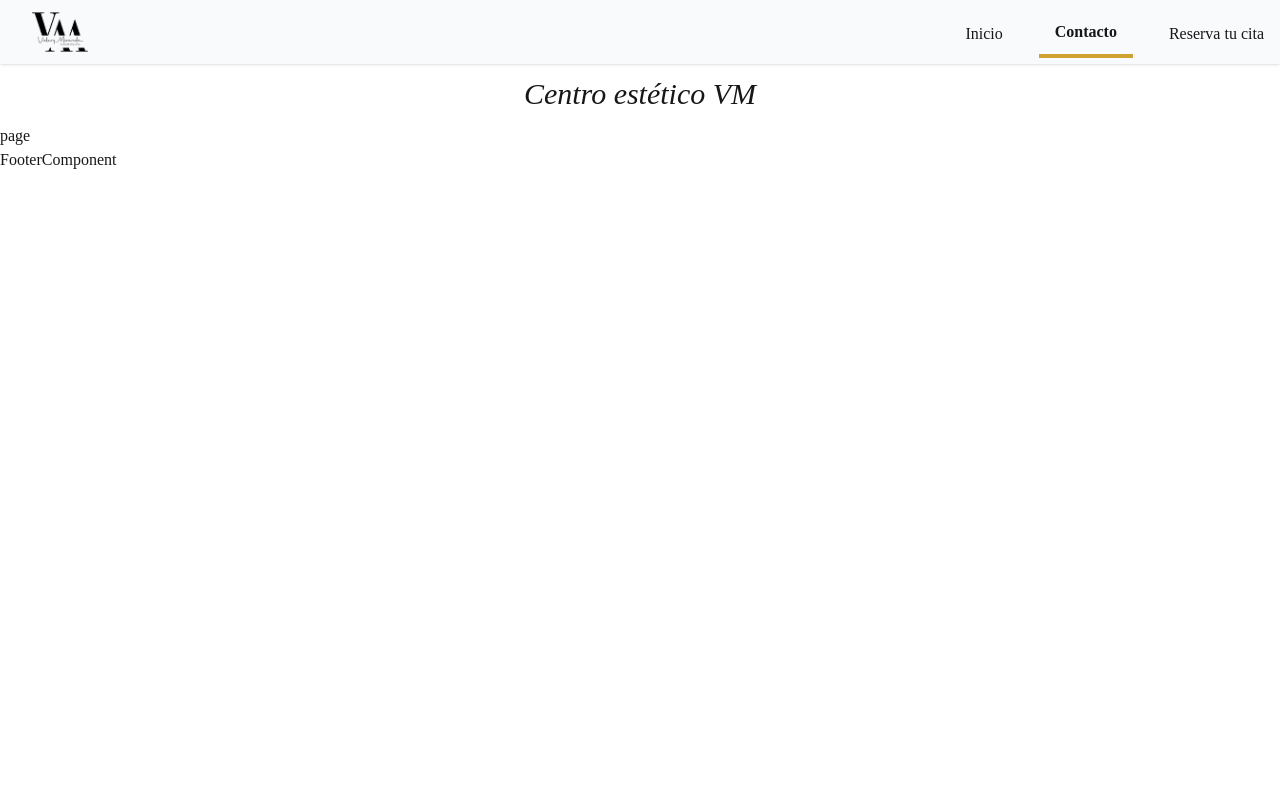
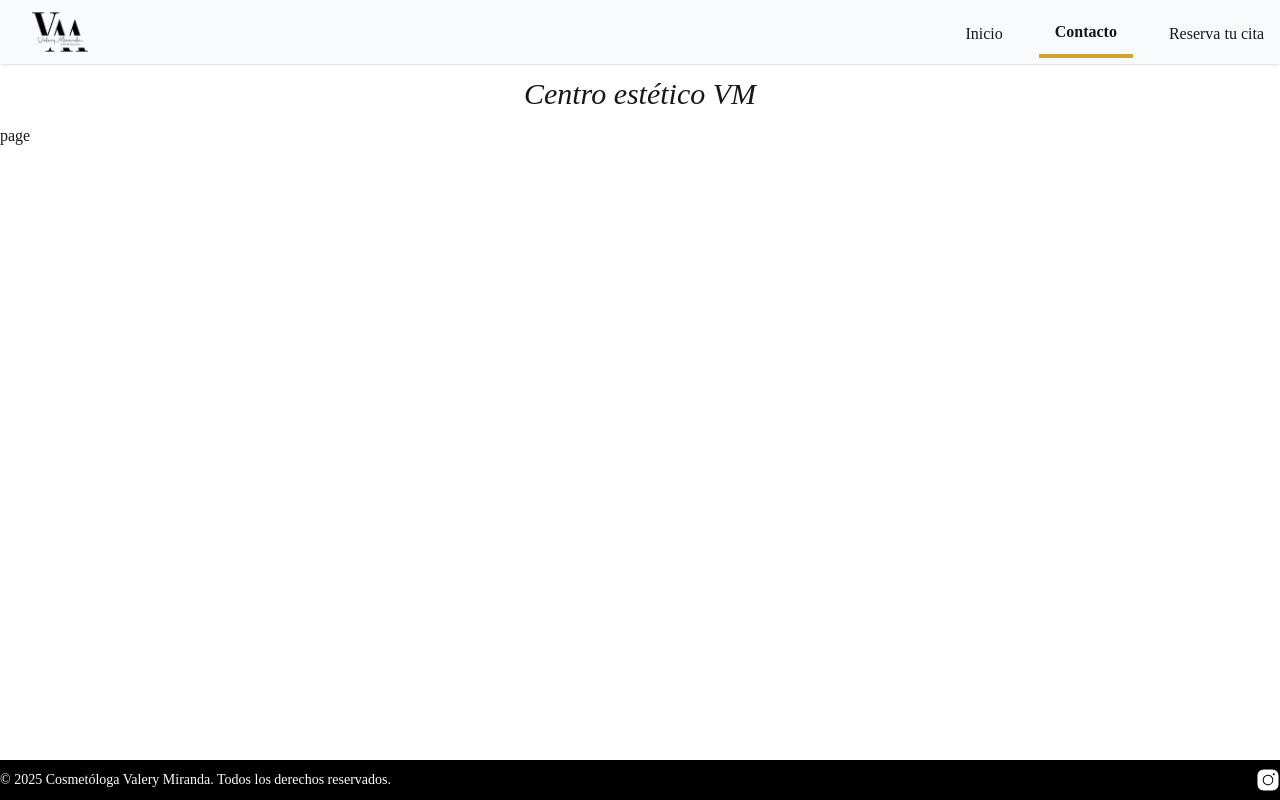
Before and after one commit to NoeCam/app-bella_vita_centro_estetico, a Next.js app: page /contact in a window 1280 px wide. Built offline with nearby package versions, Linux system fonts and the light colour scheme.

Commit message:
fixed footer

```diff
--- a/src/app/layout.js
+++ b/src/app/layout.jsx
@@ -12,13 +12,13 @@ export const metadata = {
 export default function RootLayout({ children }) {
   return (
     <html lang="en">
-      <body>
+      <body className="flex flex-col min-h-screen">
         <NavbarComponent />
-        <main>
+        <main className="pb-12    md:flex-1 md:pb-2">
           <Title />
           {children}
-          <FooterComponent />
         </main>
+        <FooterComponent />
       </body>
     </html>
   );
--- a/src/components/footer/FooterComponent.jsx
+++ b/src/components/footer/FooterComponent.jsx
@@ -1,5 +1,44 @@
 const FooterComponent = () => {
-  return <div>FooterComponent</div>;
+  const year = new Date().getFullYear();
+  return (
+    <footer className="hidden md:block text-center py-2 bg-black text-white">
+      <div className="container mx-auto">
+        <div className="flex flex-col md:flex-row justify-between items-center">
+          <div className="md:mb-0">
+            <p className="text-sm">
+              &copy; {year} Cosmetóloga Valery Miranda. Todos los derechos
+              reservados.
+            </p>
+          </div>
+          {/* <div className="flex space-x-4">
+            <a href="/privacy-policy" className="text-sm hover:underline">
+              Política de Privacidad
+            </a>
+            <a href="/terms-of-service" className="text-sm hover:underline">
+              Términos de Servicio
+            </a>
+            <a href="/contact" className="text-sm hover:underline">
+              Contacto
+            </a>
+          </div> */}
+          <div className="flex space-x-4 md:mt-0">
+            <a
+              href="https://www.instagram.com/cosmetologa_vm?utm_source=ig_web_button_share_sheet&igsh=ZDNlZDc0MzIxNw=="
+              target="_blank"
+              rel="noopener noreferrer"
+            >
+              <img
+                src="/icon-instagram.svg"
+                alt="Instagram"
+                width={24}
+                height={24}
+              />
+            </a>
+          </div>
+        </div>
+      </div>
+    </footer>
+  );
 };
 
 export default FooterComponent;
```
Also changed, not shown: src/app/globals.css (+9 -0 lines), public/icon-instagram.svg (added), src/app/page.jsx (renamed from src/app/page.js).
